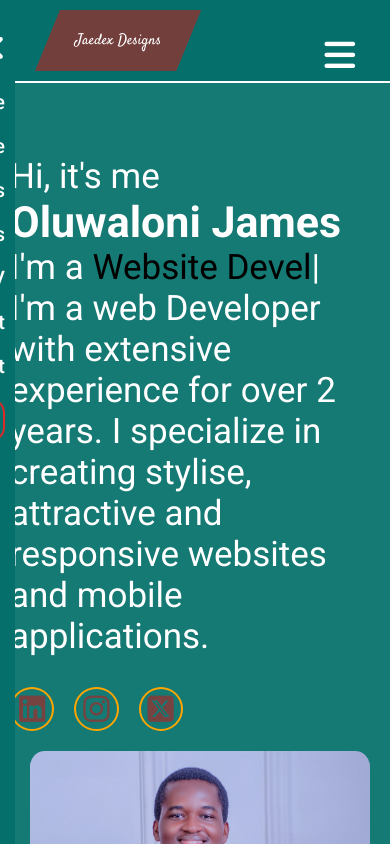
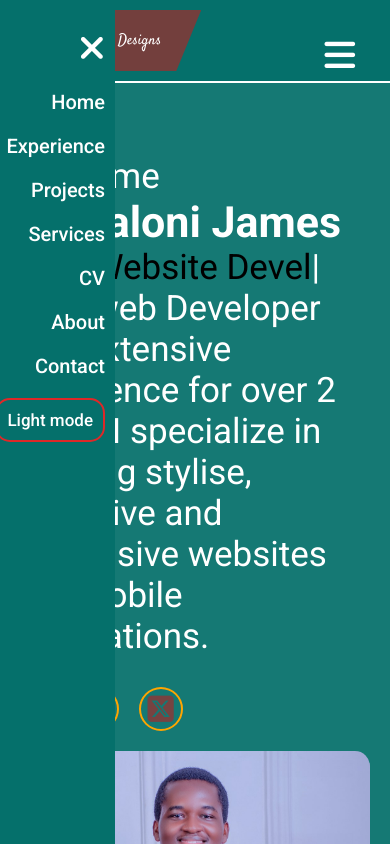
Before and after one commit to JAEDEXD3S1GN2/Jaedex-portfoilio, a plain HTML site: page index.html in a window 390 px wide. Both pictures are taken after a click on the element 339 px from the left and 40 px from the top of the page. Shown: the top 844 px of the page. Drawn offline with nearby package versions, Linux system fonts and the light colour scheme.

Commit message:
Update index.css

```diff
--- a/index.css
+++ b/index.css
@@ -1073,7 +1073,7 @@
     align-items: end;
     padding-right: 10px;
     top: 0;
-    right: 375px;
+    right: 275px;
     transition: 1.5s;
     -webkit-transition: 1.5s;
     -moz-transition: 1.5s;
```
